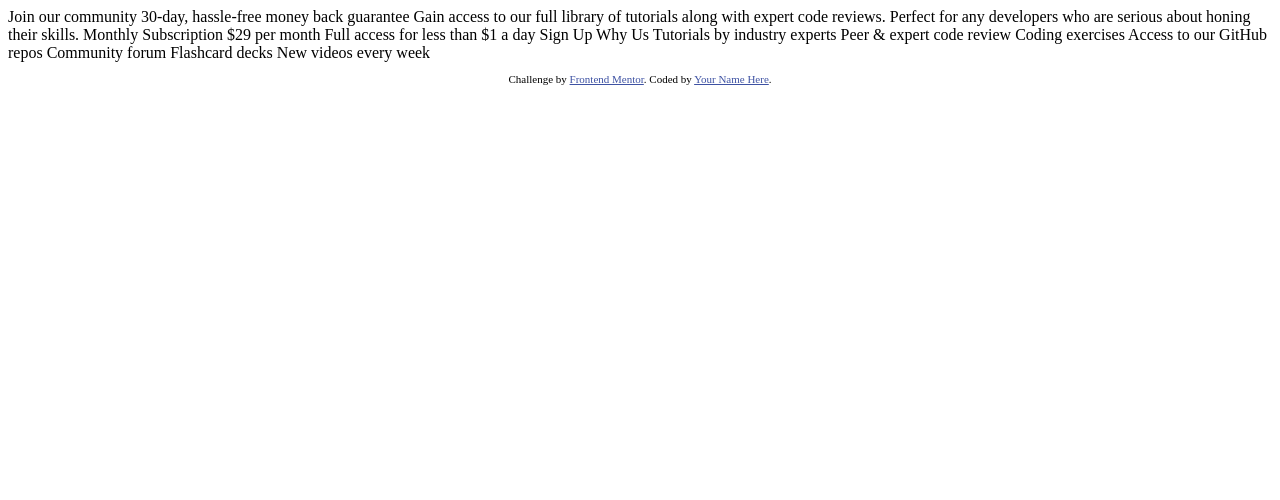
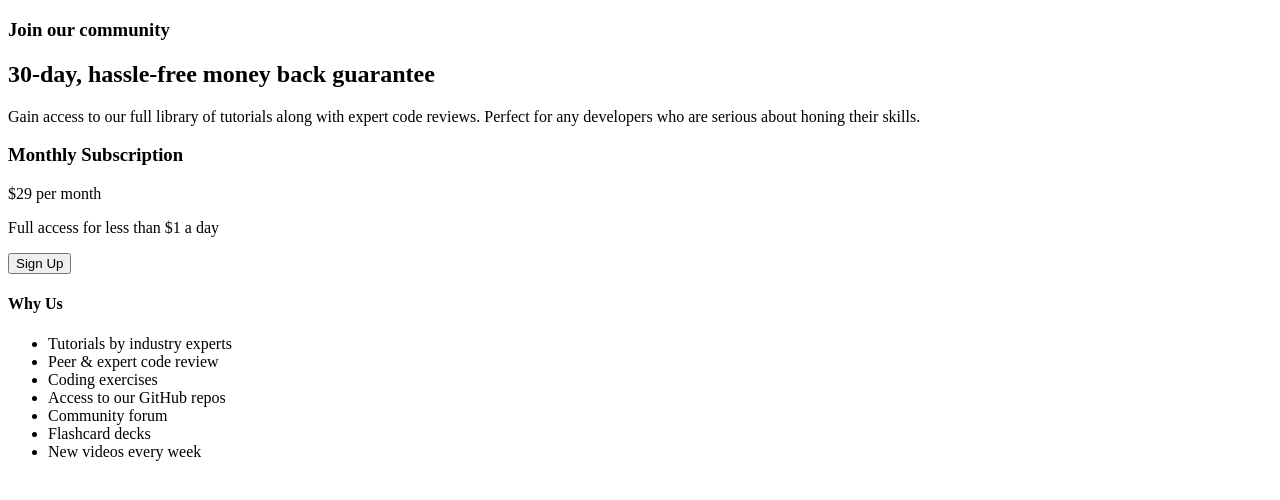
Before and after one commit to suzzy-dszy/Single-Price-Grid-component, a plain HTML site: page index.html in a window 1280 px wide. Drawn offline with Linux system fonts and the light colour scheme.

Commit message:
HTML structured

```diff
--- a/index.html
+++ b/index.html
@@ -1,50 +1,50 @@
 <!DOCTYPE html>
 <html lang="en">
+
 <head>
   <meta charset="UTF-8">
-  <meta name="viewport" content="width=device-width, initial-scale=1.0"> <!-- displays site properly based on user's device -->
+  <meta name="viewport" content="width=device-width, initial-scale=1.0">
+  <!-- displays site properly based on user's device -->
 
   <link rel="icon" type="image/png" sizes="32x32" href="./images/favicon-32x32.png">
 
   <title>Frontend Mentor | Single Price Grid Component</title>
+</head>
 
-  <!-- Feel free to remove these styles or customise in your own stylesheet 👍 -->
-  <style>
-    .attribution { font-size: 11px; text-align: center; }
-    .attribution a { color: hsl(228, 45%, 44%); }
-  </style>
-</head>
 <body>
-  Join our community
+  <main>
+    <!-- intro -->
+    <article class="grid">
+      <section class="grid__intro">
+        <h1 class="grid__intro--title">Join our community</h1>
+        <h2 class="grid__intro--subtitle">30-day, hassle-free money back guarantee</h2>
+        <p class="grid__intro--text">
+          Gain access to our full library of tutorials along with expert code reviews.
+          Perfect for any developers who are serious about honing their skills.
+        </p>
+      </section>
+      <!-- price -->
+      <section class="grid__price">
+        <h3 class="grid__price--title">Monthly Subscription</h3>
+        <p class="grid__price--value-text"><span class="grid__price--value">&dollar;29</span> per month</p>
+        <p class="grid__price--description">Full access for less than &dollar;1 a day</p>
+        <button class="grid__price--btn">Sign Up</button>
+      </section>
+      <!-- features -->
+      <section class="grid__features">
+        <h4 class="grid__features--title">Why Us</h4>
+        <ul class="grid__features--list">
+          <li>Tutorials by industry experts</li>
+          <li>Peer &amp; expert code review</li>
+          <li>Coding exercises</li>
+          <li>Access to our GitHub repos</li>
+          <li>Community forum</li>
+          <li>Flashcard decks</li>
+          <li>New videos every week</li>
+        </ul>
+      </section>
+    </article>
+  </main>
+</body>
 
-  30-day, hassle-free money back guarantee
-
-  Gain access to our full library of tutorials along with expert code reviews.
-  Perfect for any developers who are serious about honing their skills.
-
-  Monthly Subscription
-
-  &dollar;29 per month
-
-  Full access for less than &dollar;1 a day
-
-  Sign Up
-
-  Why Us
-
-  Tutorials by industry experts
-  Peer &amp; expert code review
-  Coding exercises
-  Access to our GitHub repos
-  Community forum
-  Flashcard decks
-  New videos every week
-
-  <footer>
-    <p class="attribution">
-      Challenge by <a href="https://www.frontendmentor.io?ref=challenge" target="_blank">Frontend Mentor</a>.
-      Coded by <a href="#">Your Name Here</a>.
-    </p>
-  </footer>
-</body>
 </html>
```
